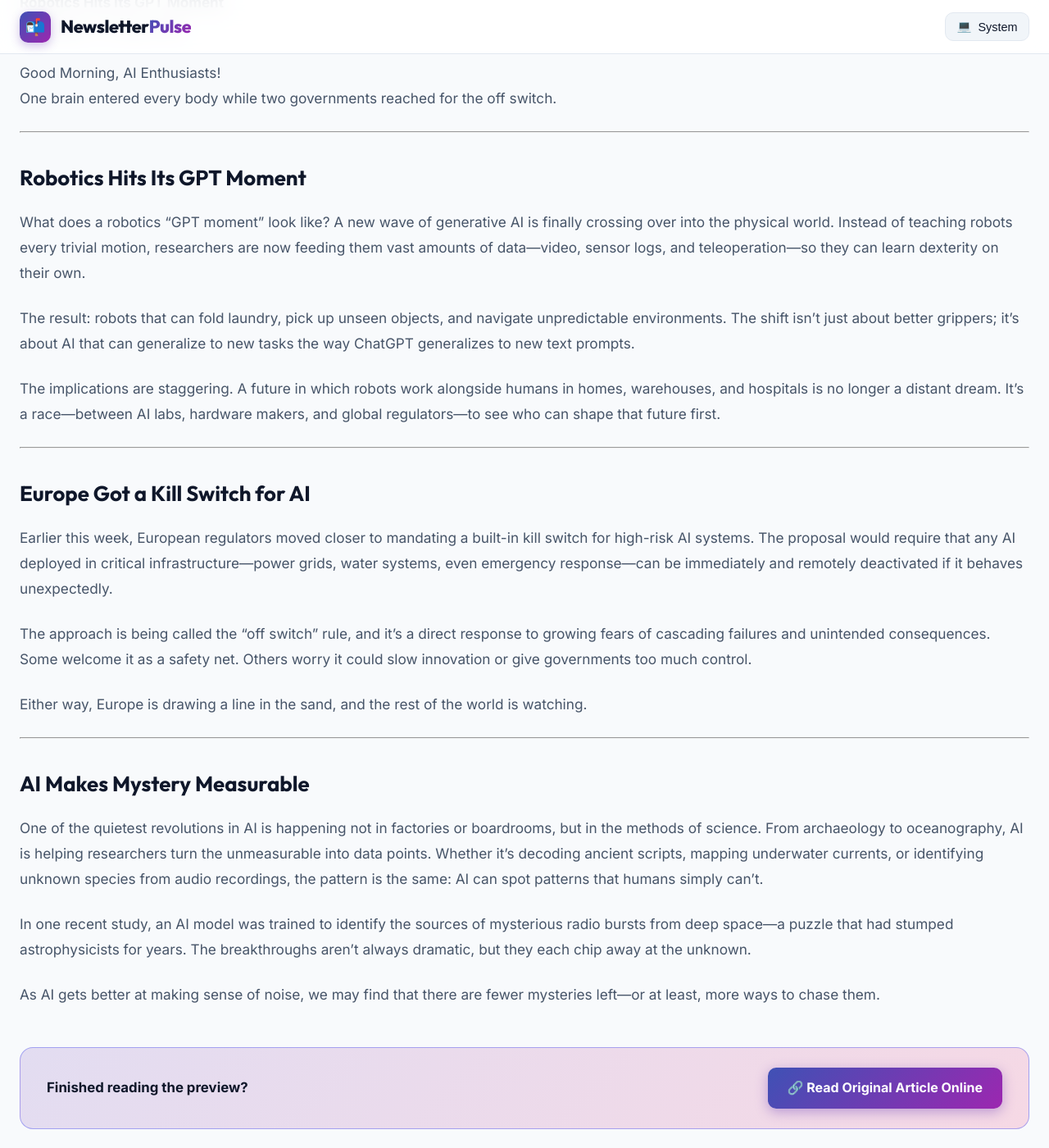
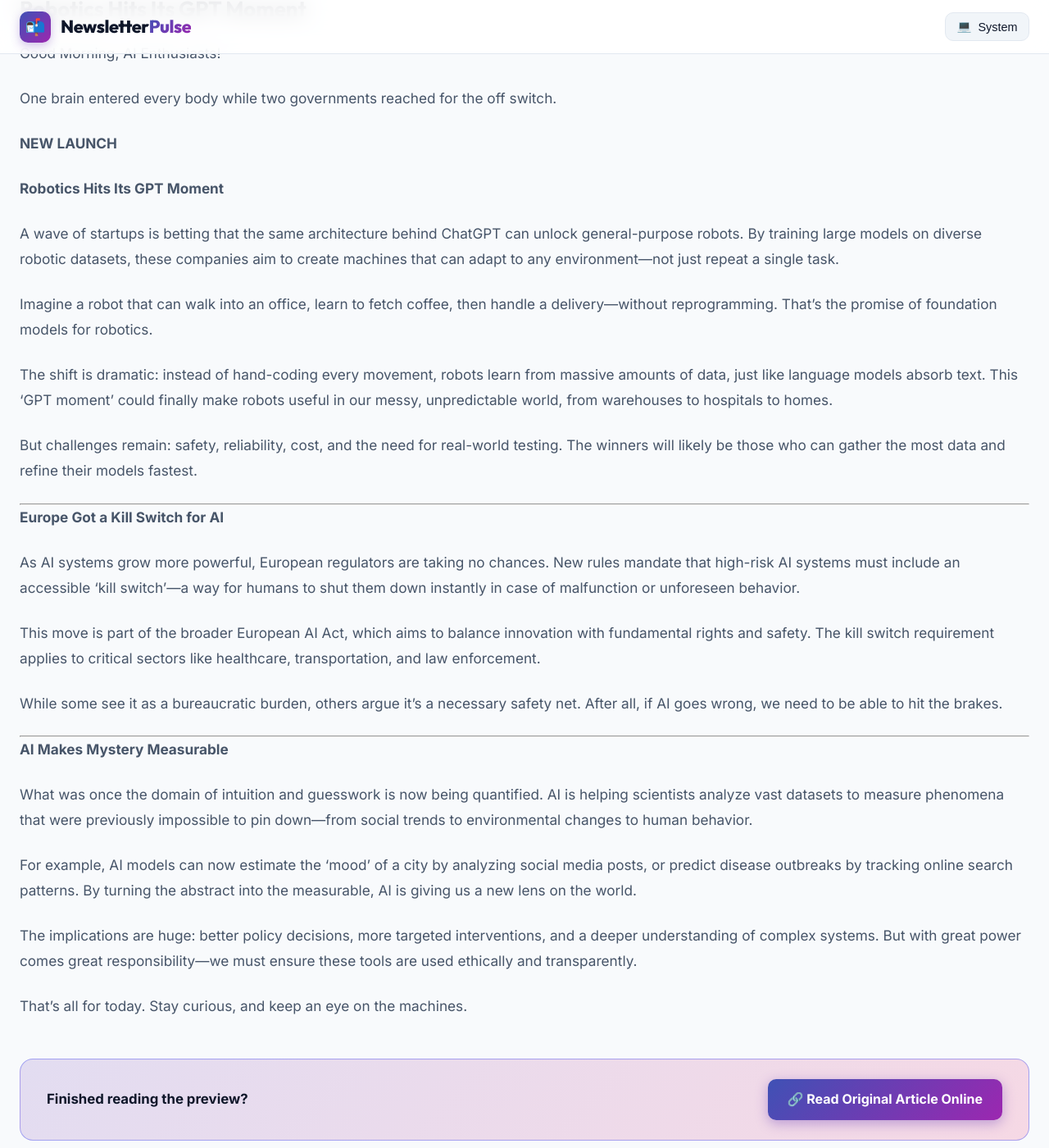
Before and after one commit to vampcoder/daily-newsletters, a Jekyll site: the page built from _posts/2026-08-04-robotics-hits-its-gpt-moment.md, in a window 1280 px wide and 1400 px high, scrolled down 689 px. Shown: the whole window at 82% size. Built offline with Jekyll 4.4.1, drawn with Linux system fonts in a browser that asks for light colours; some of the changed text lies outside the part shown.

Commit message:
Update newsletter: 🛎️ Robotics Hits Its GPT Moment

```diff
--- a/_posts/2026-08-04-robotics-hits-its-gpt-moment.md
+++ b/_posts/2026-08-04-robotics-hits-its-gpt-moment.md
@@ -4,49 +4,53 @@ title: "Robotics Hits Its GPT Moment"
 date: 2026-08-04 18:02:59 +0800
 source: "AI Secret"
 category: "Tech & AI"
-excerpt: "This issue explores the recent surge of foundation models in robotics, Europe's move to introduce a 'kill switch' for AI, and how AI is helping researchers quantify mysterious phenomena. The newsletter also covers the latest AI news and offers a book giveaway."
+excerpt: "A new wave of robotics startups is leveraging foundation models to create general-purpose robots, signaling a potential 'GPT moment' for the industry. This issue also covers Europe's push for AI kill switches and how AI is making previously unquantifiable mysteries measurable."
 theme_gradient: "linear-gradient(135deg, #607d8b 0%, #455a64 100%)"
 image: "https://d18e5vrcqydw4b.cloudfront.net/2026/07/AIS-banner.png"
 original_url: "https://aisecret.us/r/efc98697?m=0e4f1869-00e1-41fa-a8af-66cccb66085e"
 is_summary: true
 key_takeaways:
-  - "Robotics is entering a transformative phase resembling the 'GPT moment' for AI, with new models enabling more adaptable robots."
-  - "Europe is advancing regulatory measures, including a potential 'kill switch' for AI systems, to ensure safety and control."
-  - "AI tools are now being used to make previously immeasurable phenomena measurable, opening new avenues in scientific research."
+  - "General-purpose robots are approaching a breakthrough thanks to foundation models trained on diverse robotic data."
+  - "European regulators are moving to implement 'kill switches' for AI systems to ensure human oversight and safety."
+  - "AI tools are enabling researchers to quantify phenomena once considered mysterious, opening new frontiers in science."
 ---
 
-**Robotics Hits Its GPT Moment**
-*By Magna • 4 Aug 2026*
+# Robotics Hits Its GPT Moment
 
 Good Morning, AI Enthusiasts!
+
 One brain entered every body while two governments reached for the off switch.
+
+**NEW LAUNCH**
+
+**Robotics Hits Its GPT Moment**
+
+A wave of startups is betting that the same architecture behind ChatGPT can unlock general-purpose robots. By training large models on diverse robotic datasets, these companies aim to create machines that can adapt to any environment—not just repeat a single task.
+
+Imagine a robot that can walk into an office, learn to fetch coffee, then handle a delivery—without reprogramming. That's the promise of foundation models for robotics.
+
+The shift is dramatic: instead of hand-coding every movement, robots learn from massive amounts of data, just like language models absorb text. This 'GPT moment' could finally make robots useful in our messy, unpredictable world, from warehouses to hospitals to homes.
+
+But challenges remain: safety, reliability, cost, and the need for real-world testing. The winners will likely be those who can gather the most data and refine their models fastest.
 
 ---
 
-## Robotics Hits Its GPT Moment
+**Europe Got a Kill Switch for AI**
 
-What does a robotics “GPT moment” look like? A new wave of generative AI is finally crossing over into the physical world. Instead of teaching robots every trivial motion, researchers are now feeding them vast amounts of data—video, sensor logs, and teleoperation—so they can learn dexterity on their own.
+As AI systems grow more powerful, European regulators are taking no chances. New rules mandate that high-risk AI systems must include an accessible 'kill switch'—a way for humans to shut them down instantly in case of malfunction or unforeseen behavior.
 
-The result: robots that can fold laundry, pick up unseen objects, and navigate unpredictable environments. The shift isn’t just about better grippers; it’s about AI that can generalize to new tasks the way ChatGPT generalizes to new text prompts.
+This move is part of the broader European AI Act, which aims to balance innovation with fundamental rights and safety. The kill switch requirement applies to critical sectors like healthcare, transportation, and law enforcement.
 
-The implications are staggering. A future in which robots work alongside humans in homes, warehouses, and hospitals is no longer a distant dream. It’s a race—between AI labs, hardware makers, and global regulators—to see who can shape that future first.
+While some see it as a bureaucratic burden, others argue it's a necessary safety net. After all, if AI goes wrong, we need to be able to hit the brakes.
 
 ---
 
-## Europe Got a Kill Switch for AI
+**AI Makes Mystery Measurable**
 
-Earlier this week, European regulators moved closer to mandating a built-in kill switch for high-risk AI systems. The proposal would require that any AI deployed in critical infrastructure—power grids, water systems, even emergency response—can be immediately and remotely deactivated if it behaves unexpectedly.
+What was once the domain of intuition and guesswork is now being quantified. AI is helping scientists analyze vast datasets to measure phenomena that were previously impossible to pin down—from social trends to environmental changes to human behavior.
 
-The approach is being called the “off switch” rule, and it’s a direct response to growing fears of cascading failures and unintended consequences. Some welcome it as a safety net. Others worry it could slow innovation or give governments too much control.
+For example, AI models can now estimate the 'mood' of a city by analyzing social media posts, or predict disease outbreaks by tracking online search patterns. By turning the abstract into the measurable, AI is giving us a new lens on the world.
 
-Either way, Europe is drawing a line in the sand, and the rest of the world is watching.
+The implications are huge: better policy decisions, more targeted interventions, and a deeper understanding of complex systems. But with great power comes great responsibility—we must ensure these tools are used ethically and transparently.
 
----
-
-## AI Makes Mystery Measurable
-
-One of the quietest revolutions in AI is happening not in factories or boardrooms, but in the methods of science. From archaeology to oceanography, AI is helping researchers turn the unmeasurable into data points. Whether it’s decoding ancient scripts, mapping underwater currents, or identifying unknown species from audio recordings, the pattern is the same: AI can spot patterns that humans simply can’t.
-
-In one recent study, an AI model was trained to identify the sources of mysterious radio bursts from deep space—a puzzle that had stumped astrophysicists for years. The breakthroughs aren’t always dramatic, but they each chip away at the unknown.
-
-As AI gets better at making sense of noise, we may find that there are fewer mysteries left—or at least, more ways to chase them.
+That's all for today. Stay curious, and keep an eye on the machines.
```
